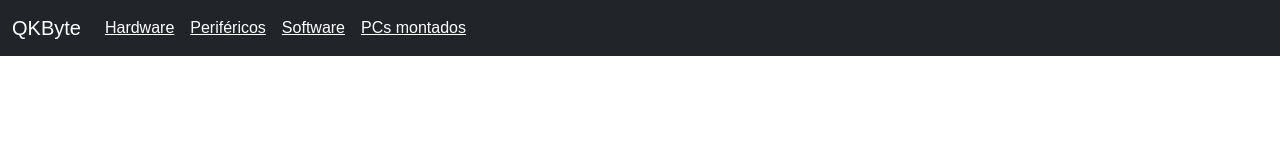
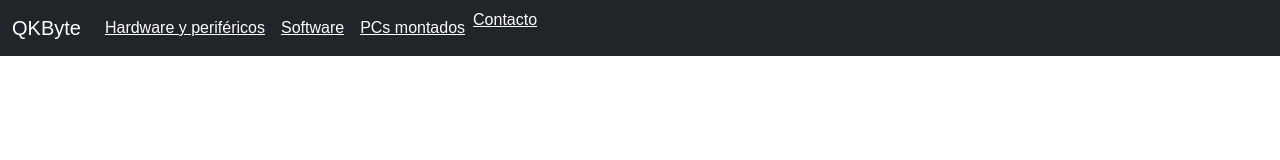
Before and after one commit to rexwithluv/qkbyte, a Next.js app: page / in a window 1280 px wide. Shown: the top 160 px of the page. Built offline with nearby package versions, Linux system fonts and the light colour scheme.

Commit message:
refactor(navbar): agrupado hardware y perifericos

```diff
--- a/src/components/NavBar.js
+++ b/src/components/NavBar.js
@@ -11,10 +11,7 @@ export default function NavBar() {
                 <div className="collapse navbar-collapse" id="navbarNav">
                     <ul className="navbar-nav">
                         <li className="nav-item">
-                            <Link className="nav-link text-white" href="#">Hardware</Link>
-                        </li>
-                        <li className="nav-item">
-                            <Link className="nav-link text-white" href="#">Periféricos</Link>
+                            <Link className="nav-link text-white" href="#">Hardware y periféricos</Link>
                         </li>
                         <li className="nav-item">
                             <Link className="nav-link text-white" href="#">Software</Link>
@@ -22,6 +19,9 @@ export default function NavBar() {
                         <li className="nav-item">
                             <Link className="nav-link text-white" href="#">PCs montados</Link>
                         </li>
+                        <li>
+                            <Link href="/contacto" className="text-white">Contacto</Link>
+                        </li>
                     </ul>
                 </div>
             </div>
```
